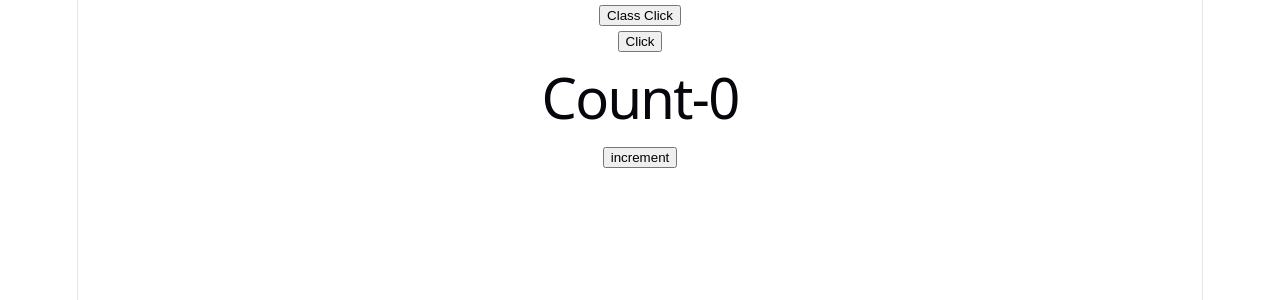
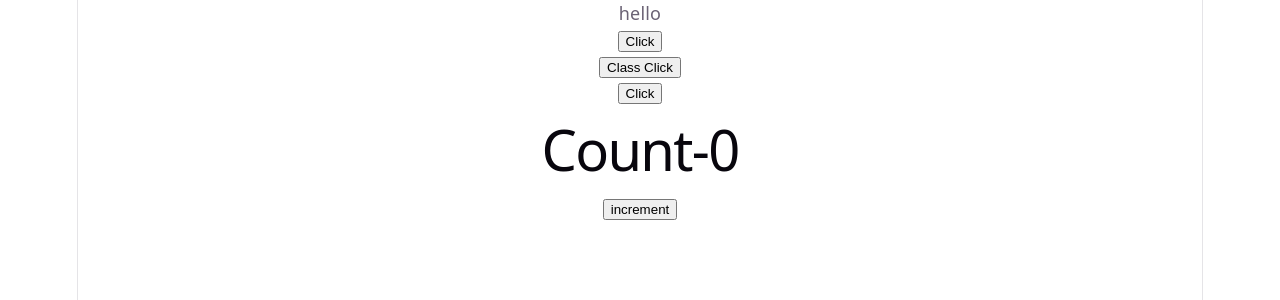
Before and after one commit to Shivanichaurasiya/Redux, a React (Vite) app: page / in a window 1280 px wide. Shown: the top 300 px of the page. Built offline with nearby package versions, Linux system fonts and the light colour scheme.

Commit message:
second commit

```diff
--- a/src/App.jsx
+++ b/src/App.jsx
@@ -4,12 +4,14 @@
 import Counter from "./components/Counter"
 import FunClick from "./components/FunClick"
 import ClassClick from "./components/ClassClick"
+import EventBind from "./components/EventBind"
 
 function App() {
 
 
   return (
     <>
+    <EventBind/>
     <ClassClick/>
     <FunClick/>
     <Counter/>
--- a/src/components/ClassClick.jsx
+++ b/src/components/ClassClick.jsx
@@ -1,10 +1,13 @@
 import React, { Component } from 'react'
 
 class ClassClick extends Component {
+    handleClick(){
+        console.log("button click by class handler")
+    }
   render() {
     return (
       <div>
-        <button>Class Click</button>
+        <button onClick={this.handleClick}>Class Click</button>
 
       </div>
     )
--- /dev/null
+++ b/src/components/EventBind.jsx
@@ -0,0 +1,32 @@
+import React, { Component } from 'react'
+ class EventBind extends Component {
+constructor(props) {
+  super(props)
+
+  this.state = {
+    message:"hello"
+
+  }
+  this.clickHandler=this.clickHandler.bind(this)
+}
+clickHandler(){
+    this.setState({
+        message:"good Buy"
+    })
+    console.log(this)
+}
+
+
+  render() {
+    return (
+      <div>
+        <div>{this.state.message}</div>
+        {/* <button onClick={this.clickHandler.bind(this)}>Click</button> */}
+        {/* <button onClick={()=>this.clickHandler()}>Click</button> */}
+        <button onClick={this.clickHandler}>Click</button>
+
+      </div>
+    )
+  }
+}
+export default EventBind;
```
